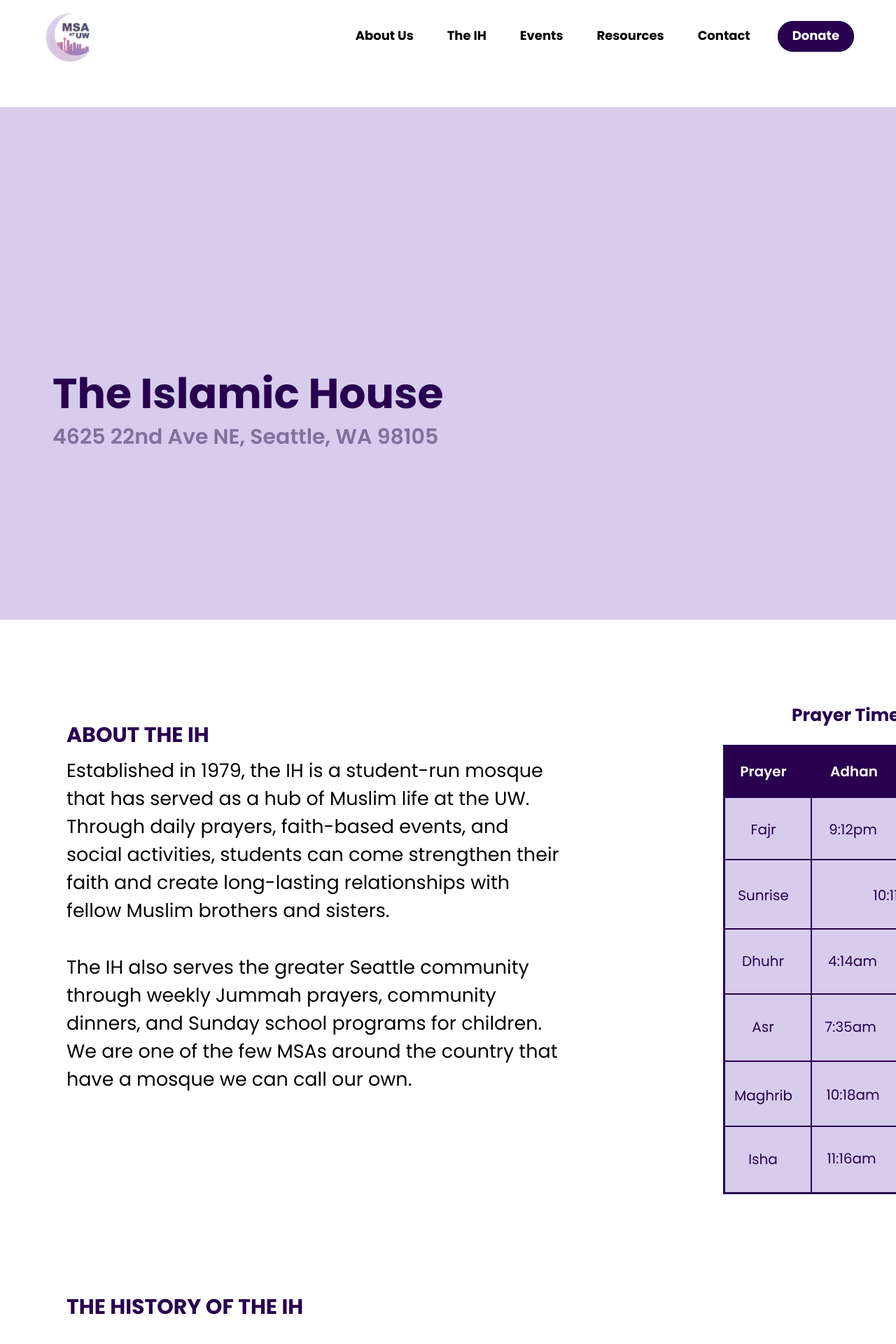
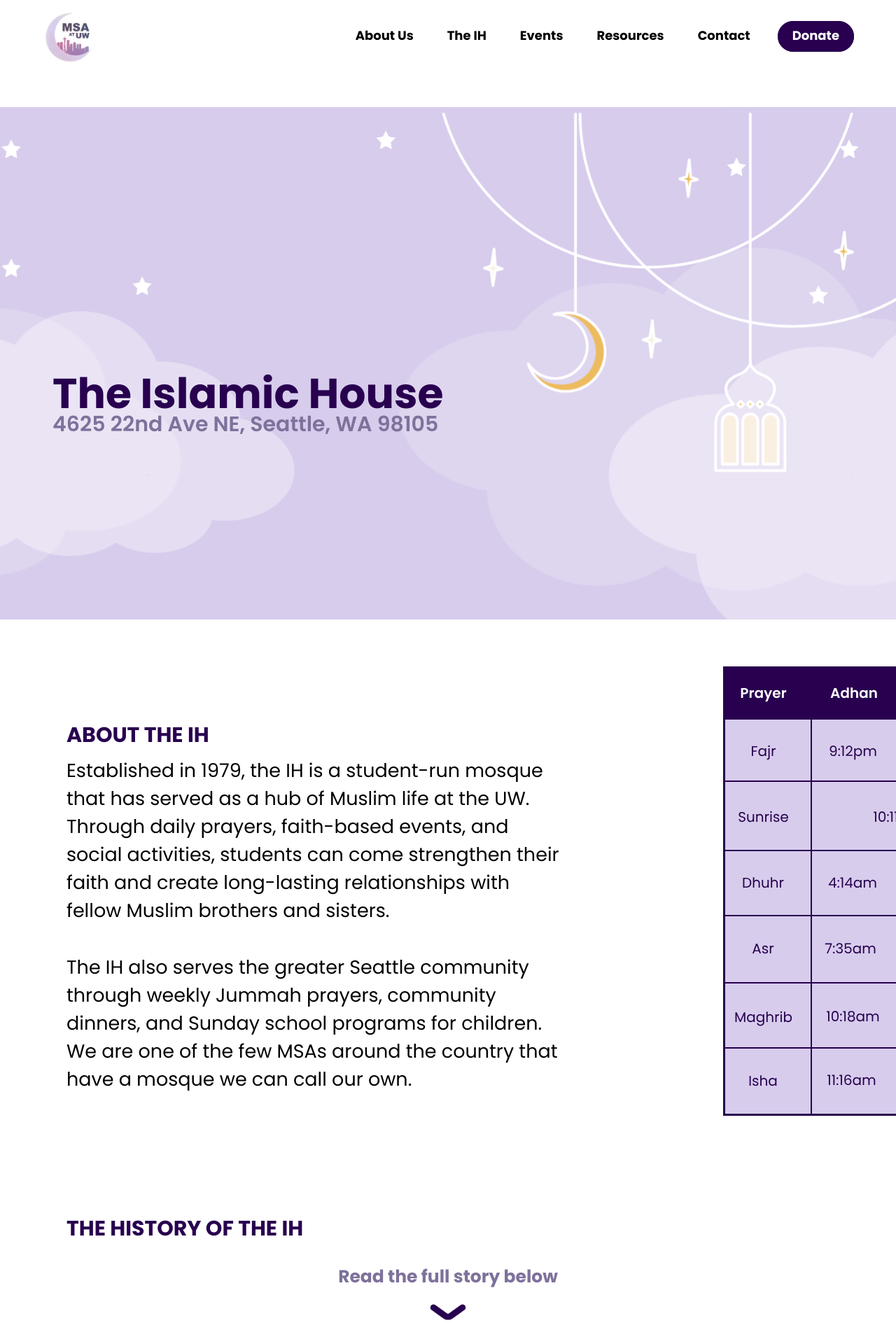
Before and after one commit to webimpactuw/muslim-student-assoc, a React (Create React App) app in the folder msa-react/: page /islamic-house in a window 1280 px wide. Shown: the top 1920 px of the page at 70% size. Built offline with nearby package versions, Linux system fonts and the light colour scheme.

Commit message:
added background svgs and center-aligned read down arrow

```diff
--- a/msa-react/src/App.css
+++ b/msa-react/src/App.css
@@ -48,6 +48,7 @@
     font-weight: 700; /* bold */
     font-size: 25px;
     line-height: 38px;
+    margin: 0.1em;
 }
 
 /*
@@ -102,27 +103,20 @@
 */
 /* IH Home header section */
 .header-section {
-    background-color: #D7CCEC;
-    position: relative;
+    background: no-repeat top right/cover url('./assets/main-bg.svg') var(--bg-light-purple);
     height: 731.87px;
 }
 
 .islamic-house-title {
     position: relative;
-    width: 559px;
-    height: 92.64px;
     left: 75px;
     top: 371.59px;
-    font-style: normal;
 }
 
 .islamic-house-address {
     position: relative;
-    width: 658px;
-    height: 41.17px;
     left: 75px;
     top: 316.02px;
-    color: var(--text-light-purple);
 }
 
 /* About IH section */
@@ -198,26 +192,15 @@
     height: 60px;
 }
 
-.read-full-story-subhead {
-    position: relative;
-    width: 765px;
-    height: 21px;
-    left: 359px;
-    right: 316px;
-    font-size: 18px;
-    line-height: 27px;
+.next-arrow-div {
     text-align: center;
-    font-style: normal;
-    color: var(--bg-med-purple);
-    margin: 16px 0px 0px 0px;
+    margin: auto;
+    margin-top: 16px;
 }
 
 .arrow-down {
-    align-self: center;
     position: relative;
-    width: 35px;
     height: 25px;
-    left: 723px;
     top: 16px;
 }
 
--- a/msa-react/src/pages/ih/ih-home.js
+++ b/msa-react/src/pages/ih/ih-home.js
@@ -1,6 +1,5 @@
 import PrayerTimeSvg from "../../assets/prayer-times.svg";
 import ArrowSvg from "../../assets/arrow-down.svg";
-import React, { useState } from "react";
 
 function IHHome() {
     return (
@@ -31,8 +30,8 @@
                     </div>
                 </div>
 
-                <div>
-                    <h3 className="ih-history-title">THE HISTORY OF THE IH</h3>
+                <h3 className="ih-history-title">THE HISTORY OF THE IH</h3>
+                <div className="next-arrow-div">
                     <h6 className="read-full-story-subhead">Read the full story below</h6>
                     <img
                         className="arrow-down"
```
Also changed, not shown: msa-react/src/assets/main-bg.svg (added), 1 other file (tests, documents, lock files or other folders).
